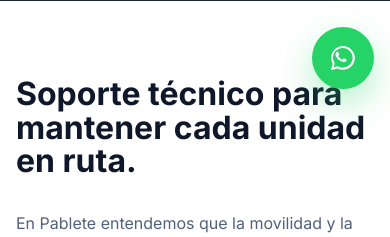
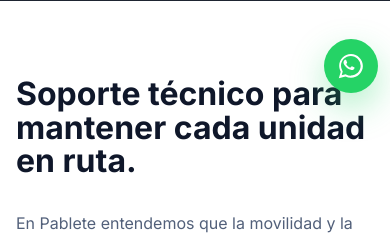
Before and after one commit to michael-urzua-y/taller, a Flask app: page /nosotros in a window 390 px wide. Shown: the part 739-976 px from the top of the page. Run offline with Flask 3, Linux system fonts and the light colour scheme.

Commit message:
fix: corregir scroll horizontal en móvil y espaciado de botones
- Agregar site-wrapper con overflow-x: hidden (solución para iOS/Android)
- Quitar white-space: nowrap del heading de marcas en base (solo aplica en desktop)
- Ajustar WhatsApp float para no escaparse del viewport en móvil
- Agregar white-space: normal al heading de mapa en móvil
- Reducir tamaño de brands-marquee border-radius en móvil
- Espaciado correcto en section-bottom-cta para móvil

```diff
--- a/app/static/css/styles.css
+++ b/app/static/css/styles.css
@@ -18,6 +18,12 @@
   box-sizing: border-box;
 }
 
+.site-wrapper {
+  overflow-x: hidden;
+  width: 100%;
+  position: relative;
+}
+
 html {
   scroll-behavior: smooth;
   overflow-x: hidden;
@@ -892,7 +898,6 @@ button {
 .home-section-brands .section-heading-compact h2 {
   max-width: none;
   width: 100%;
-  white-space: nowrap;
 }
 
 .brands-marquee {
@@ -1592,6 +1597,7 @@ button {
 
   .nav-cta {
     width: 100%;
+    text-align: center;
   }
 
   .hero {
@@ -1683,6 +1689,24 @@ button {
     animation-duration: 28s;
   }
 
+  .brands-marquee {
+    border-radius: 18px;
+  }
+
+  .section-bottom-cta {
+    margin-top: 1.5rem;
+  }
+
+  .whatsapp-float {
+    right: 0.75rem;
+    bottom: 0.75rem;
+    width: 54px;
+    height: 54px;
+  }
+
+  .home-section-map .section-heading h2 {
+    white-space: normal;
+  }
 }
 
 @media (min-width: 1180px) {
--- a/app/templates/base.html
+++ b/app/templates/base.html
@@ -18,10 +18,12 @@
     <link rel="stylesheet" href="{{ url_for('static', filename='css/styles.css') }}" />
   </head>
   <body>
+    <div class="site-wrapper">
     {% include "partials/whatsapp_float.html" %}
     {% include "partials/header.html" %}
     {% block body %}{% endblock %}
     {% include "partials/footer.html" %}
+    </div>
     <script src="{{ url_for('static', filename='js/main.js') }}" defer></script>
   </body>
 </html>
```
